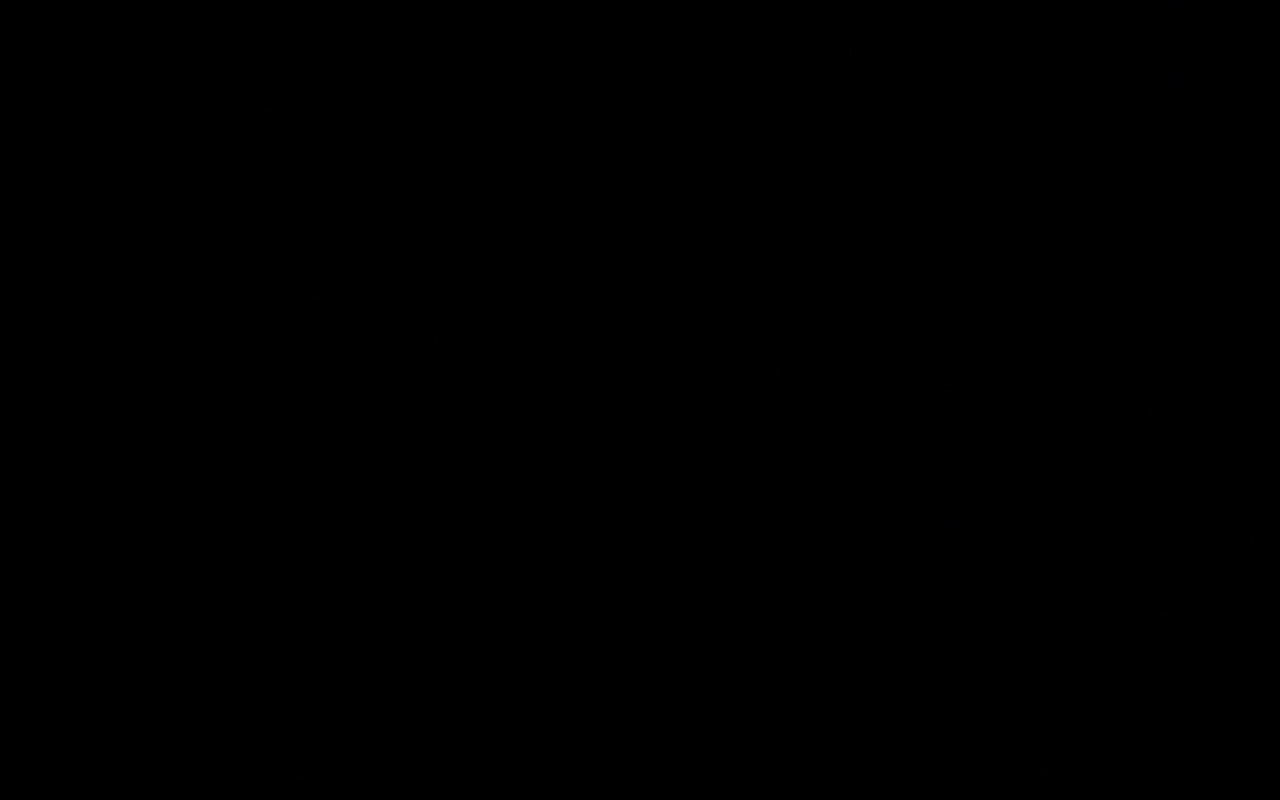
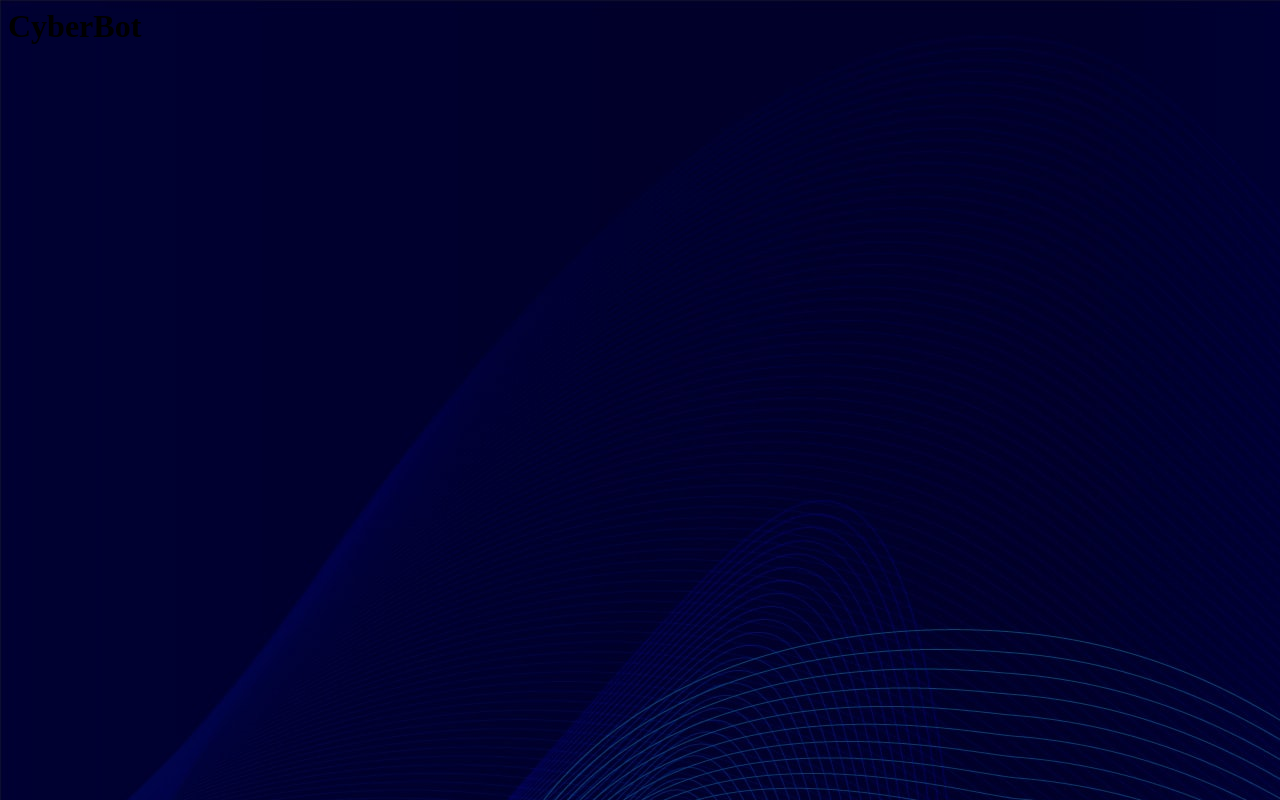
Before and after one commit to ommudgal/Site, a plain HTML site: page index.html in a window 1280 px wide. Drawn offline with Linux system fonts and the light colour scheme.

Commit message:
rtjhsxtsstrjhsrths

```diff
--- a/index.html
+++ b/index.html
@@ -2,7 +2,7 @@
     <head>
         <title>HomePage</title>
     </head>
-    <body background="Background.jpg">
+    <body background="angelo-abear-knTKij60p3g-unsplash.jpg">
         <h1>CyberBot</h1>
 
     </body>
```
Also changed, not shown: Background.jfif (deleted), Background.jpg (deleted), angelo-abear-knTKij60p3g-unsplash.jpg (added).
